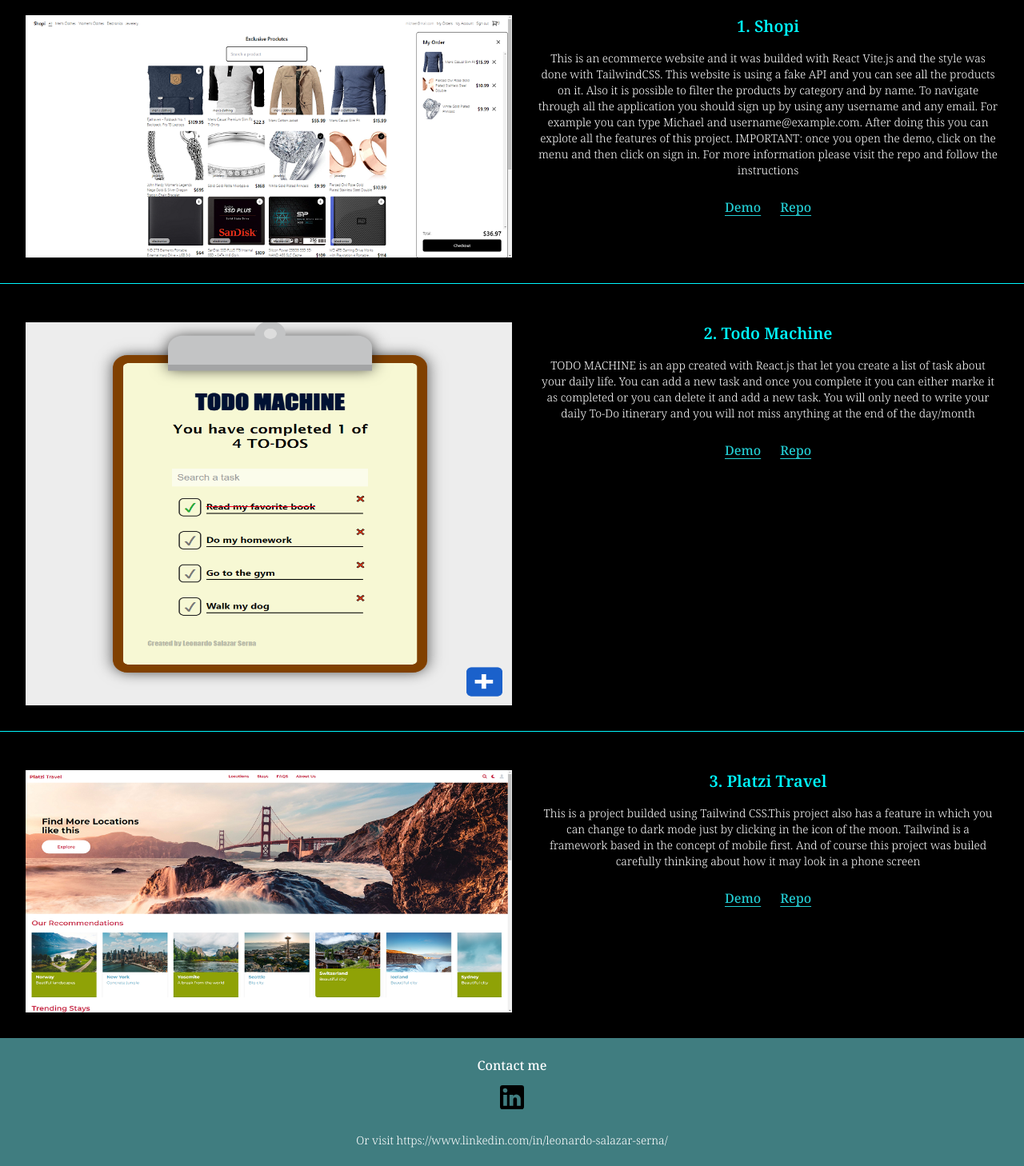
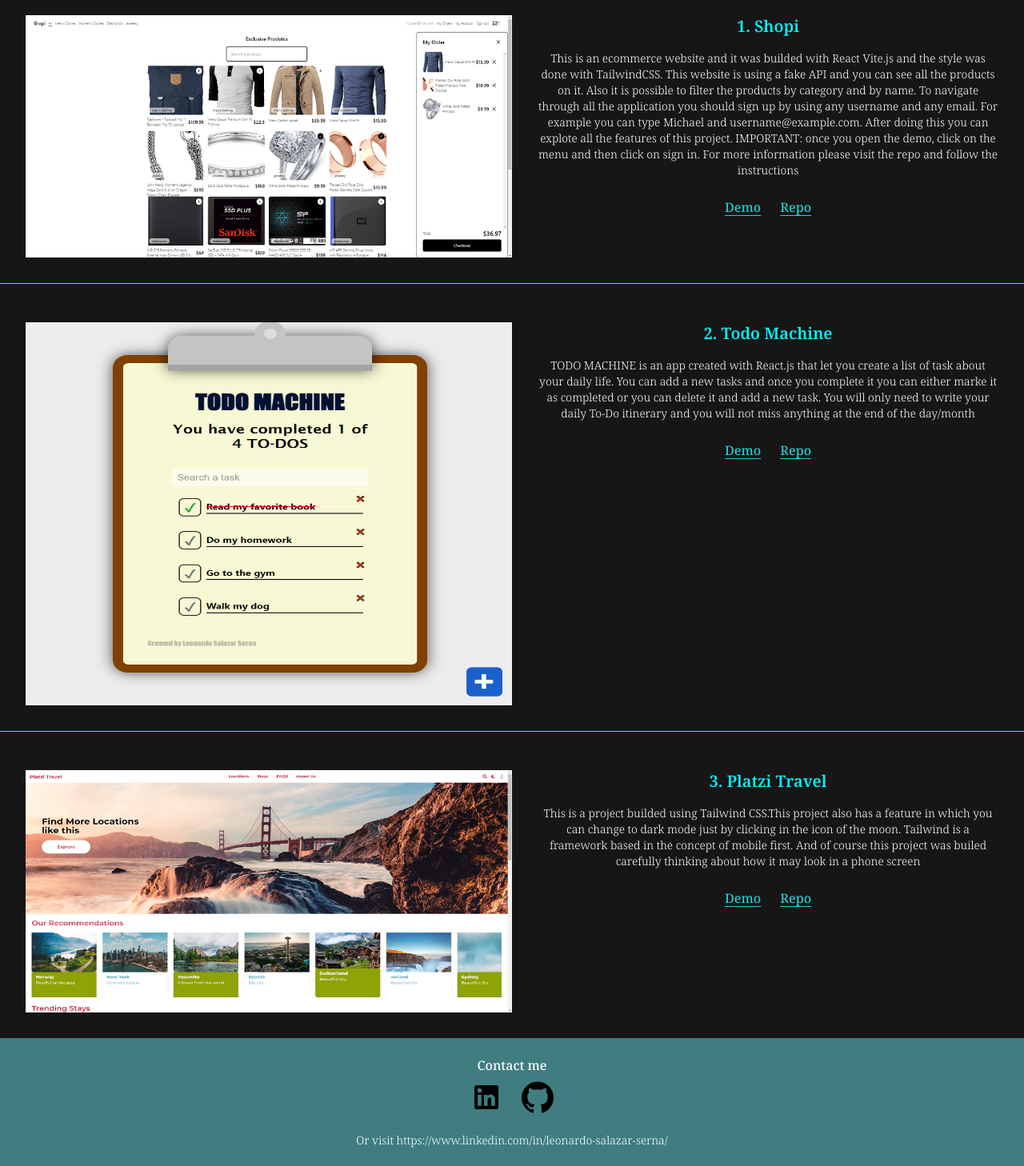
Before and after one commit to developerleonardo/portfolio, a website: page public/index.html in a window 1280 px wide. Shown: the part 958-2416 px from the top of the page at 80% size. Drawn offline with Linux system fonts and the light colour scheme.

Commit message:
I added a link to my Github and I also improved some styles

```diff
--- a/public/index.html
+++ b/public/index.html
@@ -12,9 +12,9 @@
     <title>Portfolio Leonardo</title>
 </head>
 
-<body class="bg-black font-serif">
+<body class="bg-dark font-serif">
     <header>
-        <nav class="bg-black w-full fixed z-10 top-0 text-white p-4 flex justify-between">
+        <nav class="bg-dark w-full fixed z-10 top-0 text-white pt-6 px-8 flex justify-between">
             <p class="mr-2 font-bold text-primary">Portfolio</p>
             <div class="hidden lg:flex font-bold text-primary">
                 <ul class="flex gap-16">
@@ -40,8 +40,8 @@
     </header>
 
     <div id="section-home"
-        class="w-full h-screen flex flex-col items-center justify-between lg:flex-row lg:m-auto max-w-screen-2xl">
-        <section class="text-white flex flex-col items-center justify-center w-56 mt-20 md:w-full lg:w-1/3 lg:h-full">
+        class="w-full h-screen flex flex-col items-center justify-between lg:flex-row lg:m-auto max-w-screen-2xl px-8">
+        <section class="text-white flex flex-col items-center justify-center w-56 mt-20 md:w-full lg:w-1/3 lg:h-full ">
             <div class="flex gap-2 items-center justify-center">
                 <h1 class="font-bold text-xl lg:text-3xl" data-section="profile" data-value="greeting">Hi, I'm </h1>
                 <span class="text-primary font-bold text-xl lg:text-3xl" data-section="profile"
@@ -169,7 +169,7 @@
                 <h3 class="text-primary font-semibold text-center lg:text-xl">2. Todo Machine</h3>
                 <p class="text-white mt-4 text-sm font-light text-center" data-section="projects"
                     data-value="second-project-description">TODO MACHINE is an app created with React.js that let you
-                    create a list of task about your daily life. You can add a new task and once you complete it you can
+                    create a list of task about your daily life. You can add a new tasks and once you complete it you can
                     either marke it as completed or you can delete it and add a new task. You will only need to write
                     your daily To-Do itinerary and you will not miss anything at the end of the day/month
                 </p>
@@ -203,10 +203,14 @@
     </section>
 
     <footer id="section-contact"
-        class="w-full h-40 bg-tertiary flex flex-col justify-center gap-2 px-8 mb-14 lg:mb-0 lg:items-center">
+        class="w-full h-40 bg-tertiary flex flex-col justify-center gap-2 p-8 mb-14 lg:mb-0 lg:items-center">
         <h3 class="text-white font-medium" data-section="footer" data-value="footer-title">Contact me</h3>
-        <a href="https://www.linkedin.com/in/leonardo-salazar-serna/"><img src="./img/linkedin-logo.svg"
-                alt="linkedin logo" class="w-10 h-10 flex gap-2"></a>
+        <div class="flex gap-2 lg:gap-6">
+            <a href="https://www.linkedin.com/in/leonardo-salazar-serna/"><img src="./img/linkedin-logo.svg"
+                    alt="linkedin logo" class="w-10 h-10 flex gap-2"></a>
+            <a href="https://github.com/developerleonardo "><img src="./img/github-logo-dark.svg" alt="github logo"
+                    class="w-10 h-10 flex gap-2"></a>
+        </div>
         <p class="text-white mt-4 text-sm font-light text-center" data-section="footer" data-value="footer-note">Or
             visit https://www.linkedin.com/in/leonardo-salazar-serna/</p>
     </footer>
--- a/tailwind.config.js
+++ b/tailwind.config.js
@@ -11,7 +11,8 @@ module.exports = {
       "primary": "#00F7FF",
       "secondary": "#23CFD5",
       "tertiary": "#407D80",
-      "tabBar": "#ffffff08"
+      "tabBar": "#ffffff08",
+      "dark": "#161616"
     },
     extend: {
       backgroundImage: {
```
Also changed, not shown: public/css/tailwind.css, public/img/github-logo-dark.svg (added).
